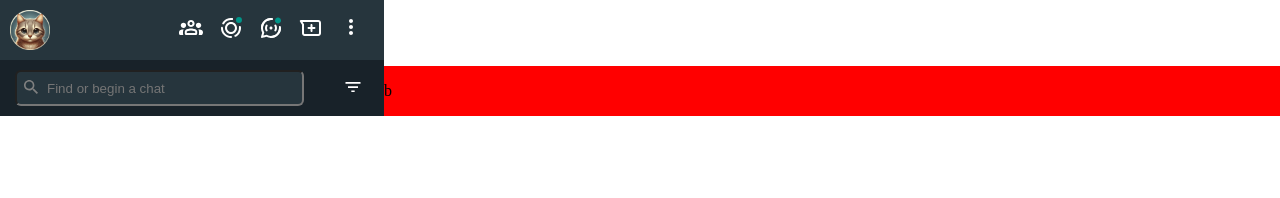
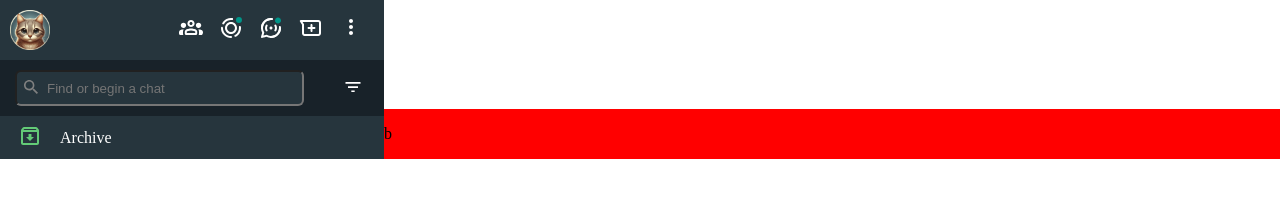
Before and after one commit to Giadissima/Unipi-SAW-Course, a plain HTML site: page whatsapp/index.html in a window 1280 px wide. Drawn offline with Linux system fonts and the light colour scheme.

Commit message:
added archive chats div

```diff
--- a/whatsapp/index.html
+++ b/whatsapp/index.html
@@ -27,6 +27,13 @@
         </div>
         <button><svg viewBox="0 0 24 24" height="20" width="20" preserveAspectRatio="xMidYMid meet" class="" version="1.1" x="0px" y="0px" enable-background="new 0 0 24 24"><title>filter</title><path fill="white" d="M10,18.1h4v-2h-4V18.1z M3,6.1v2h18v-2H3z M6,13.1h12v-2H6V13.1z"></path></svg></button>
       </div>
+      <div class="archived-chats">
+        <a href="" class="archive-link"><button class="archived-button"><svg viewBox="0 0 20 20" height="20" width="20" preserveAspectRatio="xMidYMid meet" class="" fill="none"><title>archived</title><path d="M18.54 3.23L17.15 1.55C16.88 1.21 16.47 1 16 1H4C3.53 1 3.12 1.21 2.84 1.55L1.46 3.23C1.17 3.57 1 4.02 1 4.5V17C1 18.1 1.9 19 3 19H17C18.1 19 19 18.1 19 17V4.5C19 4.02 18.83 3.57 18.54 3.23ZM4.24 3H15.76L16.57 3.97H3.44L4.24 3ZM3 17V6H17V17H3ZM11.45 8H8.55V11H6L10 15L14 11H11.45V8Z" fill="#63cb77"></path></svg></button>
+        Archive</a>
+      </div>
+      <div class="people-chat-lists">
+
+      </div>
     </div>
     <div class="opened-chat"><p>b</p></div>
   </div>
--- a/whatsapp/style.css
+++ b/whatsapp/style.css
@@ -1,3 +1,8 @@
+/*
+#26353d medium gray
+
+*/
+
 .side-bar{
   width: 30%;
   background-color: green;
@@ -71,3 +76,35 @@ button{
   background-color: transparent;
   border: 0px;
 }
+
+.archived-chats {
+  display: flex;
+  align-items: center;
+  justify-content: center;
+  background-color: #26353d;
+}
+
+.archived-button, .archive-link{
+  padding: 5px 10px;
+}
+.archived-button{
+  padding-right: 20px !important;
+}
+
+.archive-link{
+  text-align: center;
+  width: 100%;
+  display: flex;
+  align-items: center;
+}
+
+a {
+  text-decoration: none;
+  color: white;
+  ;
+}
+
+.thumbnail-photo{
+  width: 40px;
+  height: 40px;
+}
```
